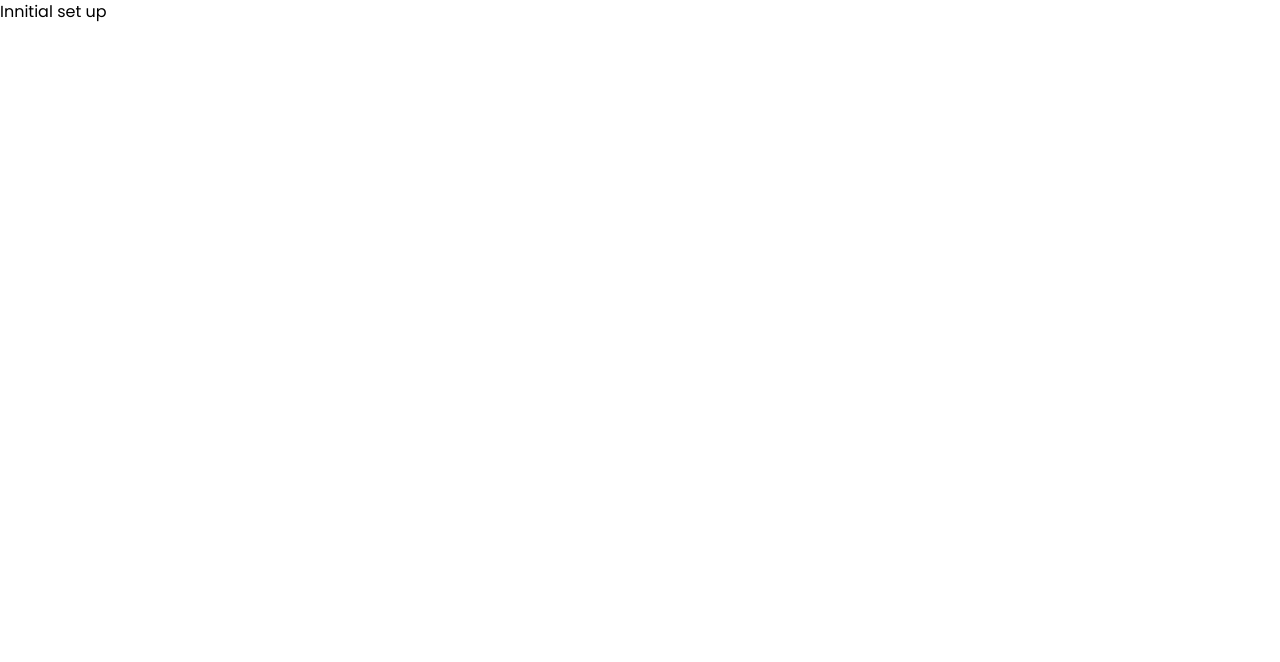
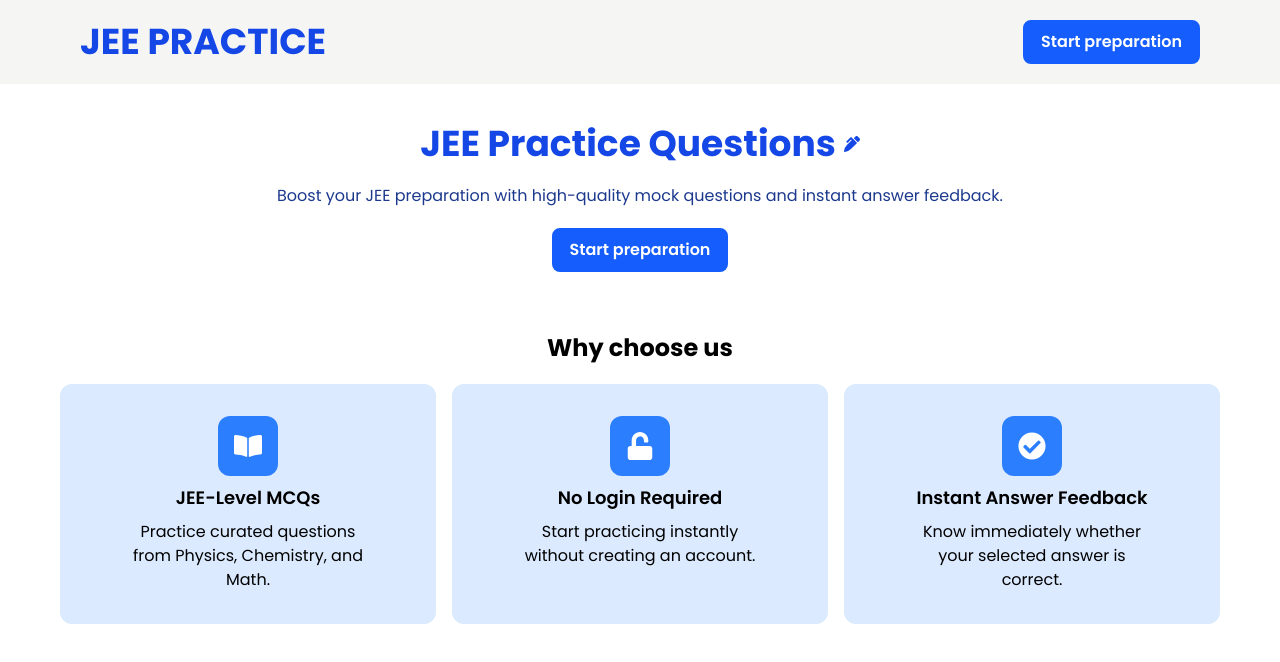
Before and after one commit to BijetaSah/jee-practice-assignment, a Next.js app: page / in a window 1280 px wide. Shown: the top 662 px of the page. Built offline with nearby package versions, Linux system fonts and the light colour scheme.

Commit message:
feat : render component into page.tsx

```diff
--- a/app/page.tsx
+++ b/app/page.tsx
@@ -1,3 +1,11 @@
+import Hero from "./components/landing/Hero";
+import Navbar from "./components/landing/Navbar";
+
 export default function Home() {
-  return <div>Innitial set up</div>;
+  return (
+    <main>
+      <Navbar />
+      <Hero />
+    </main>
+  );
 }
```
